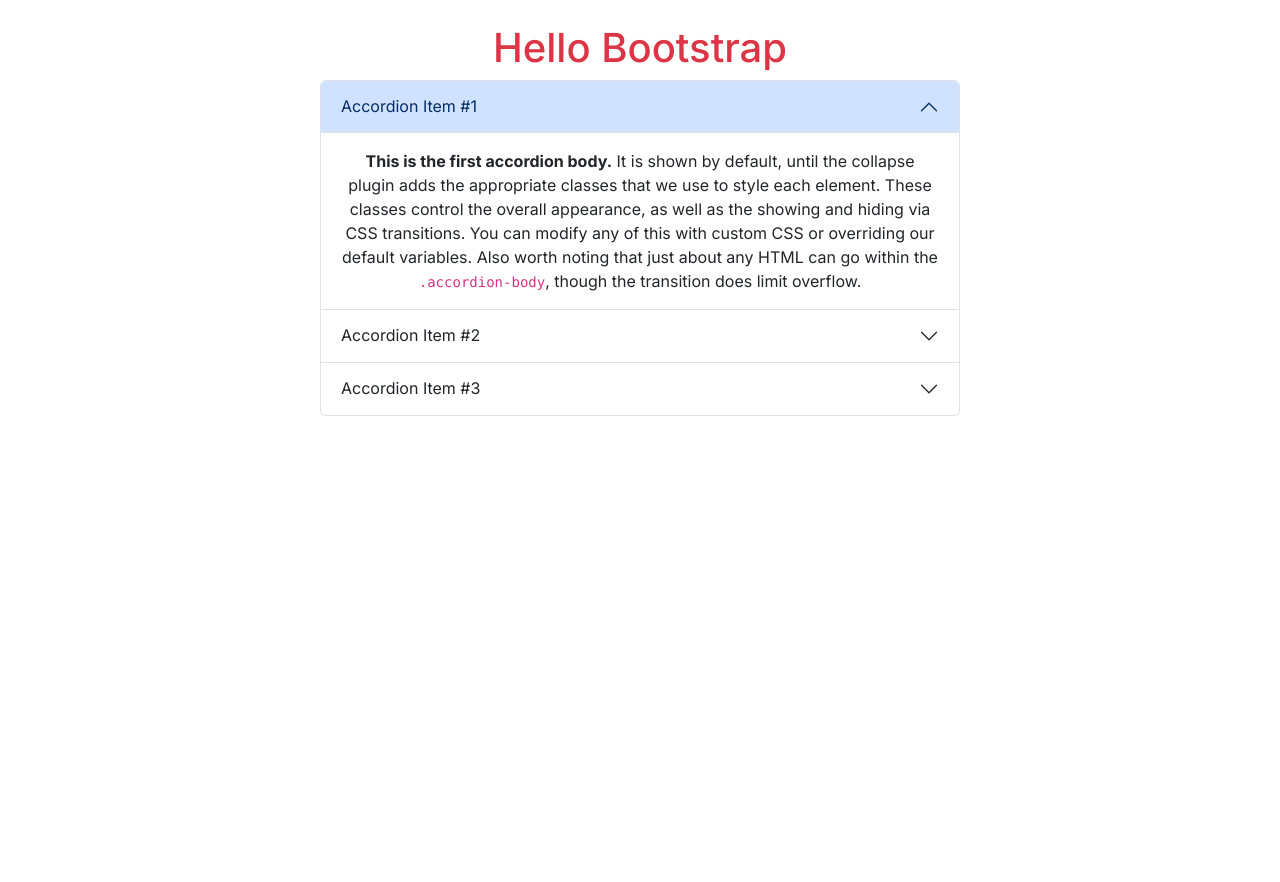
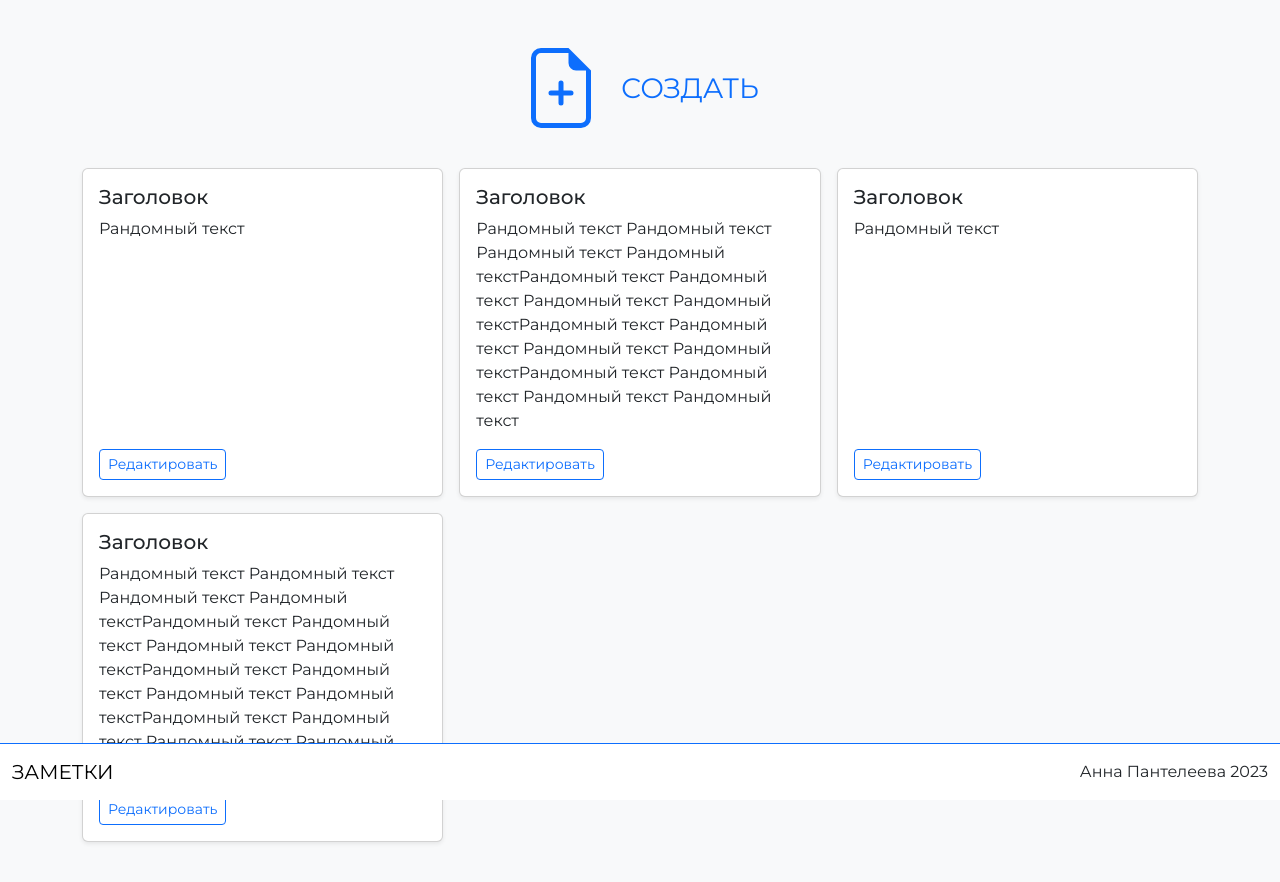
Before and after one commit to apant94/notes-app, a Next.js app: page / in a window 1280 px wide. Shown: the top 882 px of the page. Before the commit the page ends 800 px from the top, so only its background shows below. Built offline with nearby package versions, Linux system fonts and the light colour scheme.

Commit message:
feat: add main page and folders structure

```diff
--- /dev/null
+++ b/src/app/api/notes.js
@@ -0,0 +1,27 @@
+async function getNotes() {
+  const res = await fetch(
+    "https://65293b2d55b137ddc83e6b8e.mockapi.io/api/v1/notes",
+    {
+      method: "GET",
+      headers: { "content-type": "application/json" },
+    }
+  )
+    .then((res) => {
+      if (res.ok) {
+        return res.json();
+      }
+    })
+    .then((notes) => {
+      console.log(notes);
+    })
+    .catch((error) => {
+      console.log(error);
+    });
+
+  if (!res.ok) {
+    throw new Error("Failed to fetch data");
+  }
+  return res.json();
+};
+
+export { getNotes };
--- a/src/app/globals.css
+++ b/src/app/globals.css
@@ -105,3 +105,7 @@
     color-scheme: dark;
   }
 } */
+
+body {
+  background-color: rgb(248 249 250);;
+}
--- a/src/app/layout.js
+++ b/src/app/layout.js
@@ -1,21 +1,27 @@
-import 'bootstrap/dist/css/bootstrap.css';
-import './globals.css'
-import { Inter } from 'next/font/google'
-import BootstrapClient from '@/components/BootstrapClient.js';
+import "bootstrap/dist/css/bootstrap.css";
+import "./globals.css";
+import { Montserrat } from "next/font/google";
+import Footer from "@/components/Footer/Footer";
+import BootstrapClient from "@/components/BootstrapClient.js";
 
-
-const inter = Inter({ subsets: ['latin'] })
+const monserrat = Montserrat({ subsets: ["latin"] });
 
 export const metadata = {
-  title: 'Create Next App',
-  description: 'Generated by create next app',
-}
+  title: "Заметки",
+  description: "Приложение для создания, просмотра и редактирования заметок",
+};
 
 export default function RootLayout({ children }) {
   return (
     <html lang="ru">
-      <body className={inter.className}>{children}</body>
+      <body className={monserrat.className}>
+        <main>
+        {children}
+        </main>
+        <Footer />
+      </body>
+      {/* <Footer /> */}
       <BootstrapClient />
     </html>
-  )
+  );
 }
--- a/src/app/page.js
+++ b/src/app/page.js
@@ -1,108 +1,124 @@
-import Image from "next/image";
+import Link from "next/link";
+// import Image from "next/image";
 import styles from "./page.module.css";
+import { getNotes } from "./api/notes";
 
 export default function Home() {
+
   return (
-    <main>
-      <div className="text-center mt-4 col-md-6 mx-auto">
-        <h1 className="text-danger">Hello Bootstrap</h1>
-
-        <div className="accordion" id="accordionExample">
-          <div className="accordion-item">
-            <h2 className="accordion-header" id="headingOne">
-              <button
-                className="accordion-button"
-                type="button"
-                data-bs-toggle="collapse"
-                data-bs-target="#collapseOne"
-                aria-expanded="true"
-                aria-controls="collapseOne"
-              >
-                Accordion Item #1
-              </button>
-            </h2>
-            <div
-              id="collapseOne"
-              className="accordion-collapse collapse show"
-              aria-labelledby="headingOne"
-              data-bs-parent="#accordionExample"
-            >
-              <div className="accordion-body">
-                <strong>This is the first accordion body.</strong> It is shown
-                by default, until the collapse plugin adds the appropriate
-                classes that we use to style each element. These classes control
-                the overall appearance, as well as the showing and hiding via
-                CSS transitions. You can modify any of this with custom CSS or
-                overriding our default variables. Also worth noting that just
-                about any HTML can go within the <code>.accordion-body</code>,
-                though the transition does limit overflow.
+    <section className="album py-5 bg-body-tertiary">
+      <div className="container">
+      <Link href="/create" className={styles.addLink}>
+        <svg
+          xmlns="http://www.w3.org/2000/svg"
+          fill="currentColor"
+          className={`bi bi-file-earmark-plus ${styles.addIcon}`}
+          viewBox="0 0 16 16"
+        >
+          <path d="M8 6.5a.5.5 0 0 1 .5.5v1.5H10a.5.5 0 0 1 0 1H8.5V11a.5.5 0 0 1-1 0V9.5H6a.5.5 0 0 1 0-1h1.5V7a.5.5 0 0 1 .5-.5z" />
+          <path d="M14 4.5V14a2 2 0 0 1-2 2H4a2 2 0 0 1-2-2V2a2 2 0 0 1 2-2h5.5L14 4.5zm-3 0A1.5 1.5 0 0 1 9.5 3V1H4a1 1 0 0 0-1 1v12a1 1 0 0 0 1 1h8a1 1 0 0 0 1-1V4.5h-2z" />
+        </svg>
+        <p className={styles.addText}>Создать</p>
+      </Link>
+        <div className="row row-cols-1 row-cols-sm-2 row-cols-md-3 g-3">
+          <div className="col">
+            <div className="card shadow-sm h-100">
+              <div className="card-body d-flex flex-column">
+                <h5 className="card-title flex-grow-0 flex-shrink-0">
+                  Заголовок
+                </h5>
+                <p className="card-text flex-grow-1 flex-shrink-1">
+                  Рандомный текст
+                </p>
+                <div className="d-flex justify-content-between align-items-center">
+                  <div className="btn-group">
+                    <button
+                      type="button"
+                      className="btn btn-sm btn-outline-primary"
+                    >
+                      Редактировать
+                    </button>
+                  </div>
+                </div>
               </div>
             </div>
           </div>
-          <div className="accordion-item">
-            <h2 className="accordion-header" id="headingTwo">
-              <button
-                className="accordion-button collapsed"
-                type="button"
-                data-bs-toggle="collapse"
-                data-bs-target="#collapseTwo"
-                aria-expanded="false"
-                aria-controls="collapseTwo"
-              >
-                Accordion Item #2
-              </button>
-            </h2>
-            <div
-              id="collapseTwo"
-              className="accordion-collapse collapse"
-              aria-labelledby="headingTwo"
-              data-bs-parent="#accordionExample"
-            >
-              <div className="accordion-body">
-                <strong>This is the second accordion body.</strong> It is hidden
-                by default, until the collapse plugin adds the appropriate
-                classes that we use to style each element. These classes control
-                the overall appearance, as well as the showing and hiding via
-                CSS transitions. You can modify any of this with custom CSS or
-                overriding our default variables. Also worth noting that just
-                about any HTML can go within the <code>.accordion-body</code>,
-                though the transition does limit overflow.
+          <div className="col">
+            <div className="card shadow-sm h-100">
+              <div className="card-body d-flex flex-column">
+                <h5 className="card-title flex-grow-0 flex-shrink-0">
+                  Заголовок
+                </h5>
+                <p className="card-text flex-grow-1 flex-shrink-1">
+                  Рандомный текст Рандомный текст Рандомный текст Рандомный
+                  текстРандомный текст Рандомный текст Рандомный текст Рандомный
+                  текстРандомный текст Рандомный текст Рандомный текст Рандомный
+                  текстРандомный текст Рандомный текст Рандомный текст Рандомный
+                  текст
+                </p>
+                <div className="d-flex justify-content-between align-items-center">
+                  <div className="btn-group">
+                    <button
+                      type="button"
+                      className="btn btn-sm btn-outline-primary"
+                    >
+                      Редактировать
+                    </button>
+                  </div>
+                </div>
               </div>
             </div>
           </div>
-          <div className="accordion-item">
-            <h2 className="accordion-header" id="headingThree">
-              <button
-                className="accordion-button collapsed"
-                type="button"
-                data-bs-toggle="collapse"
-                data-bs-target="#collapseThree"
-                aria-expanded="false"
-                aria-controls="collapseThree"
-              >
-                Accordion Item #3
-              </button>
-            </h2>
-            <div
-              id="collapseThree"
-              className="accordion-collapse collapse"
-              aria-labelledby="headingThree"
-              data-bs-parent="#accordionExample"
-            >
-              <div className="accordion-body">
-                <strong>This is the third accordion body.</strong> It is hidden
-                by default, until the collapse plugin adds the appropriate
-                classes that we use to style each element. These classes control
-                the overall appearance, as well as the showing and hiding via
-                CSS transitions. You can modify any of this with custom CSS or
-                overriding our default variables. Also worth noting that just
-                about any HTML can go within the <code>.accordion-body</code>,
-                though the transition does limit overflow.
+          <div className="col">
+            <div className="card shadow-sm h-100">
+              <div className="card-body d-flex flex-column">
+                <h5 className="card-title flex-grow-0 flex-shrink-0">
+                  Заголовок
+                </h5>
+                <p className="card-text flex-grow-1 flex-shrink-1">
+                  Рандомный текст
+                </p>
+                <div className="d-flex justify-content-between align-items-center">
+                  <div className="btn-group">
+                    <button
+                      type="button"
+                      className="btn btn-sm btn-outline-primary"
+                    >
+                      Редактировать
+                    </button>
+                  </div>
+                </div>
+              </div>
+            </div>
+          </div>
+          <div className="col">
+            <div className="card shadow-sm h-100">
+              <div className="card-body d-flex flex-column">
+                <h5 className="card-title flex-grow-0 flex-shrink-0">
+                  Заголовок
+                </h5>
+                <p className="card-text flex-grow-1 flex-shrink-1">
+                  Рандомный текст Рандомный текст Рандомный текст Рандомный
+                  текстРандомный текст Рандомный текст Рандомный текст Рандомный
+                  текстРандомный текст Рандомный текст Рандомный текст Рандомный
+                  текстРандомный текст Рандомный текст Рандомный текст Рандомный
+                  текст
+                </p>
+                <div className="d-flex justify-content-between align-items-center">
+                  <div className="btn-group">
+                    <button
+                      type="button"
+                      className="btn btn-sm btn-outline-primary"
+                    >
+                      Редактировать
+                    </button>
+                  </div>
+                </div>
               </div>
             </div>
           </div>
         </div>
       </div>
-    </main>
+    </section>
   );
 }
--- a/src/app/page.module.css
+++ b/src/app/page.module.css
@@ -1,229 +1,37 @@
-.main {
+.addLink {
+  cursor: pointer;
+  text-decoration: none;
   display: flex;
-  flex-direction: column;
-  justify-content: space-between;
+  gap: 20px;
+  justify-content: center;
+  width: max-content;
   align-items: center;
-  padding: 6rem;
-  min-height: 100vh;
+  margin: 0 auto 40px;
 }
 
-.description {
-  display: inherit;
-  justify-content: inherit;
-  align-items: inherit;
-  font-size: 0.85rem;
-  max-width: var(--max-width);
-  width: 100%;
-  z-index: 2;
-  font-family: var(--font-mono);
+.addIcon {
+  width: 80px;
+  height: 80px;
 }
 
-.description a {
-  display: flex;
-  justify-content: center;
-  align-items: center;
-  gap: 0.5rem;
+.addText {
+  font-size: 28px;
+  margin: 0;
+  text-transform: uppercase;
 }
 
-.description p {
-  position: relative;
-  margin: 0;
-  padding: 1rem;
-  background-color: rgba(var(--callout-rgb), 0.5);
-  border: 1px solid rgba(var(--callout-border-rgb), 0.3);
-  border-radius: var(--border-radius);
-}
-
-.code {
-  font-weight: 700;
-  font-family: var(--font-mono);
-}
-
-.grid {
-  display: grid;
-  grid-template-columns: repeat(4, minmax(25%, auto));
-  max-width: 100%;
-  width: var(--max-width);
-}
-
-.card {
-  padding: 1rem 1.2rem;
-  border-radius: var(--border-radius);
-  background: rgba(var(--card-rgb), 0);
-  border: 1px solid rgba(var(--card-border-rgb), 0);
-  transition: background 200ms, border 200ms;
-}
-
-.card span {
-  display: inline-block;
-  transition: transform 200ms;
-}
-
-.card h2 {
-  font-weight: 600;
-  margin-bottom: 0.7rem;
-}
-
-.card p {
-  margin: 0;
-  opacity: 0.6;
-  font-size: 0.9rem;
-  line-height: 1.5;
-  max-width: 30ch;
-}
-
-.center {
-  display: flex;
-  justify-content: center;
-  align-items: center;
-  position: relative;
-  padding: 4rem 0;
-}
-
-.center::before {
-  background: var(--secondary-glow);
-  border-radius: 50%;
-  width: 480px;
-  height: 360px;
-  margin-left: -400px;
-}
-
-.center::after {
-  background: var(--primary-glow);
-  width: 240px;
-  height: 180px;
-  z-index: -1;
-}
-
-.center::before,
-.center::after {
-  content: '';
-  left: 50%;
-  position: absolute;
-  filter: blur(45px);
-  transform: translateZ(0);
-}
-
-.logo {
-  position: relative;
-}
-/* Enable hover only on non-touch devices */
-@media (hover: hover) and (pointer: fine) {
-  .card:hover {
-    background: rgba(var(--card-rgb), 0.1);
-    border: 1px solid rgba(var(--card-border-rgb), 0.15);
+@media screen and (max-width: 768px) {
+  .addLink {
+    gap: 14px;
+    margin: 0 auto 20px;
   }
 
-  .card:hover span {
-    transform: translateX(4px);
+  .addIcon {
+    width: 40px;
+    height: 40px;
+  }
+
+  .addText {
+    font-size: 20px;
   }
 }
-
-@media (prefers-reduced-motion) {
-  .card:hover span {
-    transform: none;
-  }
-}
-
-/* Mobile */
-@media (max-width: 700px) {
-  .content {
-    padding: 4rem;
-  }
-
-  .grid {
-    grid-template-columns: 1fr;
-    margin-bottom: 120px;
-    max-width: 320px;
-    text-align: center;
-  }
-
-  .card {
-    padding: 1rem 2.5rem;
-  }
-
-  .card h2 {
-    margin-bottom: 0.5rem;
-  }
-
-  .center {
-    padding: 8rem 0 6rem;
-  }
-
-  .center::before {
-    transform: none;
-    height: 300px;
-  }
-
-  .description {
-    font-size: 0.8rem;
-  }
-
-  .description a {
-    padding: 1rem;
-  }
-
-  .description p,
-  .description div {
-    display: flex;
-    justify-content: center;
-    position: fixed;
-    width: 100%;
-  }
-
-  .description p {
-    align-items: center;
-    inset: 0 0 auto;
-    padding: 2rem 1rem 1.4rem;
-    border-radius: 0;
-    border: none;
-    border-bottom: 1px solid rgba(var(--callout-border-rgb), 0.25);
-    background: linear-gradient(
-      to bottom,
-      rgba(var(--background-start-rgb), 1),
-      rgba(var(--callout-rgb), 0.5)
-    );
-    background-clip: padding-box;
-    backdrop-filter: blur(24px);
-  }
-
-  .description div {
-    align-items: flex-end;
-    pointer-events: none;
-    inset: auto 0 0;
-    padding: 2rem;
-    height: 200px;
-    background: linear-gradient(
-      to bottom,
-      transparent 0%,
-      rgb(var(--background-end-rgb)) 40%
-    );
-    z-index: 1;
-  }
-}
-
-/* Tablet and Smaller Desktop */
-@media (min-width: 701px) and (max-width: 1120px) {
-  .grid {
-    grid-template-columns: repeat(2, 50%);
-  }
-}
-
-@media (prefers-color-scheme: dark) {
-  .vercelLogo {
-    filter: invert(1);
-  }
-
-  .logo {
-    filter: invert(1) drop-shadow(0 0 0.3rem #ffffff70);
-  }
-}
-
-@keyframes rotate {
-  from {
-    transform: rotate(360deg);
-  }
-  to {
-    transform: rotate(0deg);
-  }
-}
--- /dev/null
+++ b/src/components/Footer/Footer.js
@@ -0,0 +1,16 @@
+import Link from "next/link";
+
+export default function Footer() {
+  return (
+    <footer className="footer mt-auto py-3">
+      <nav className="navbar fixed-bottom navbar-expand-lg bg-white border-top border-primary">
+        <div className="container-fluid">
+          <Link className="navbar-brand" href="/">
+            ЗАМЕТКИ
+          </Link>
+          <p className="w-auto m-0">Анна Пантелеева 2023</p>
+        </div>
+      </nav>
+    </footer>
+  );
+}
```
Also changed, not shown: src/app/create/page.js (added, +9 -0 lines), src/components/Form/Form.js (added, +39 -0 lines), src/components/NoteCard/NoteCard.js (added, +19 -0 lines), src/app/create/page.module.css (added), src/app/note/[id]/page.js (added), src/app/note/[id]/page.module.css (added).
